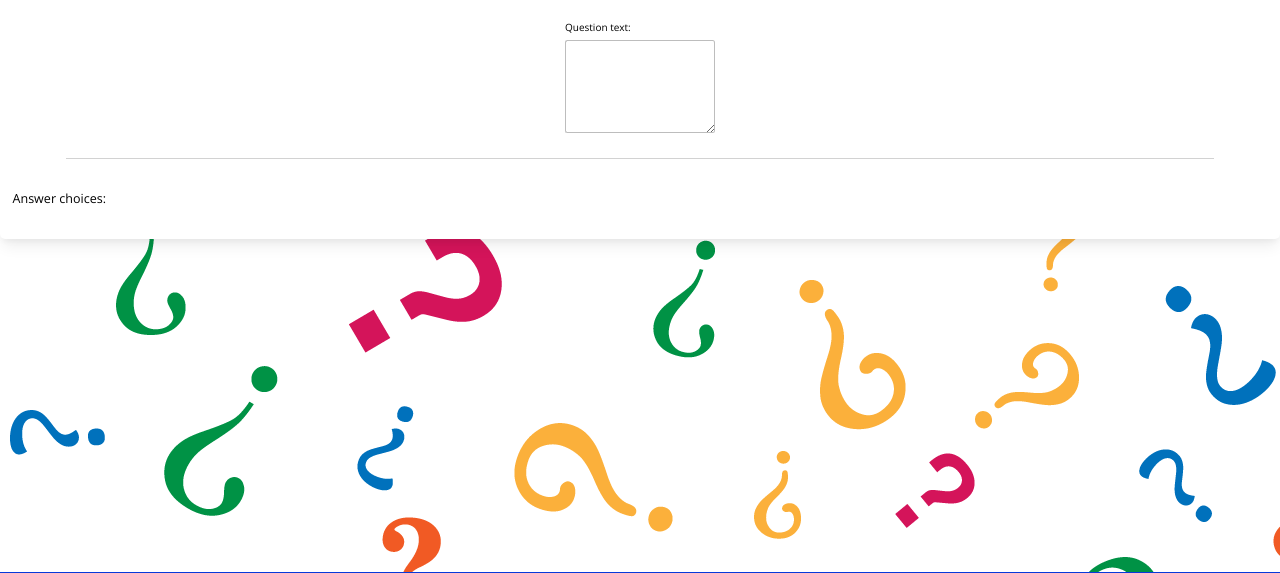
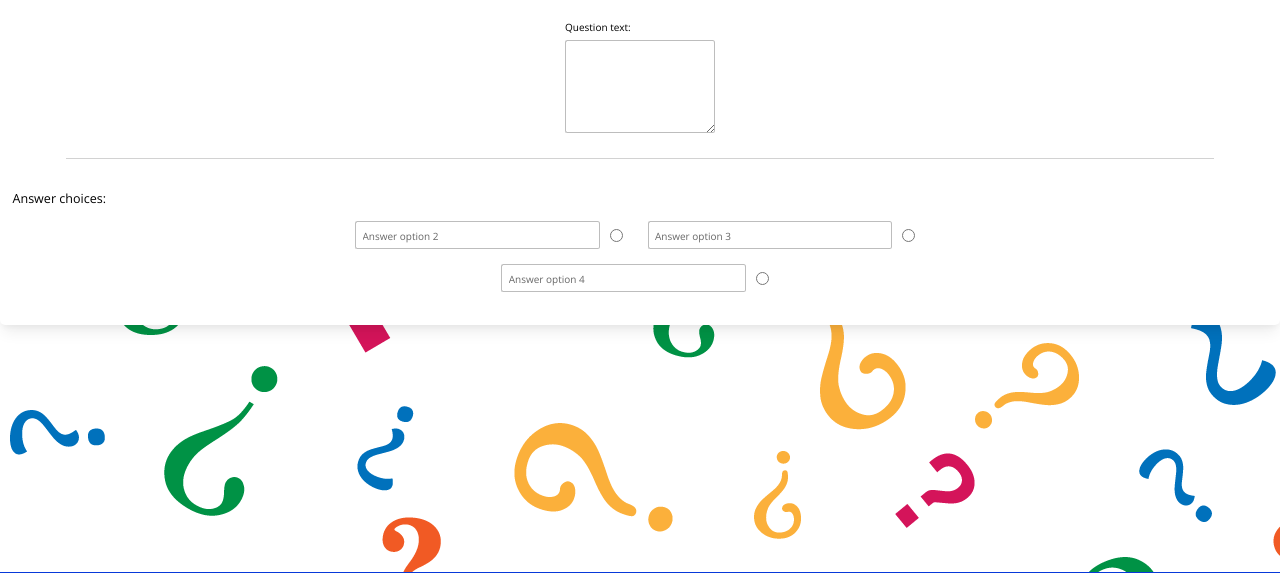
Before and after one commit to thaysom22/quizzical, a Flask app: template templates/pages/edit-question.html in a window 1280 px wide. Shown: the part 295-868 px from the top of the page. Run offline with Flask 2, Linux system fonts and the light colour scheme; the template is opened without the code that fills it, so the values that code supplies are empty; some libraries are stand-ins or nearby versions.

Commit message:
continue implementing edit question endpoint and template

```diff
--- a/app.py
+++ b/app.py
@@ -1172,16 +1172,19 @@ def edit_question(quiz_id, edit_question_id):
         # redirect to where quiz id is not required
         return redirect(url_for('discover'))
 
+    # if quiz identified by new_quiz_id exists...
+    quiz_title = quiz_data.get('title')
     # confirm current user is quiz owner
     user_is_owner = (
         quiz_data.get('quiz_owner_id') == ObjectIdHelper.toObjectId(session.get('user').get('_id'))
     )
 
     if not user_is_owner:
-        flash("Disallowed action: cannot edit quiz - you are not the owner.")
+        flash(f"Disallowed action: cannot edit ${quiz_title} - you are not the owner.")
         return redirect(url_for('view_quiz', view_quiz_id=quiz_id))
 
-
+    # read question data from db with edit_question_id
+    edit_question_data = mongo.db.questions
 
 
     if request.method == "POST":
@@ -1192,11 +1195,9 @@ def edit_question(quiz_id, edit_question_id):
     # GET request
 
 
-    # if quiz identified by new_quiz_id exists...
-    quiz_title = quiz_data.get('title')
+
     num_questions = quiz_data.get('num_questions')
 
-    # read question data from db
 
 
 
--- a/templates/pages/edit-question.html
+++ b/templates/pages/edit-question.html
@@ -41,8 +41,92 @@
             </div>
         </div>
         <hr>
+        <span class="align-self-start p-3">Answer choices:</span>
+        <!-- edit answers wrapper -->
+        <div class="d-flex row justify-content-center align-items-center">
+            <!-- edit answers text inputs -->
+            {% for answer_data in question_data.answers %}
+                <div class="d-flex col-8 col-lg-6 align-items-center mb-3">
+                    <label for="answer-0" class="form-label">Answer option 1</label>
+                    <div class="form-outline w-100">
+                        <input name="answer_0" id="answer-0" type="text"
+                            maxlength="30" value="{{ edit_question_data_answers }}"
+                            class="form-control form-control-lg" required
 
-        <span class="align-self-start p-3">Answer choices:</span>
+                        />
+                        <div class="invalid-feedback">
+                            Answer must be less than 30 characters
+                        </div>
+                    </div>
+                    <!-- edit answer radio button -->
+                    {% if question_data.correct_answer_index == loop.index0 %}
+                        <div class="d-flex align-items-center p-3">
+                            <input type="radio" id="correct_answer_0" name="correct_answer_index" value="0" required>
+                        </div>
+                    {% endif %}
+                </div>
+            {% endfor %}
+
+
+            <!-- answer 1 text input -->
+            <div class="d-flex col-8 col-lg-6 align-items-center mb-3">
+                <div class="form-outline w-100">
+                    <input name="answer_1" id="answer_1" type="text"
+                        maxlength="30" pattern="^[a-zA-Z0-9]{5,20}$"
+                        class="form-control form-control-lg" required
+                    />
+                    <label for="answer_1" class="form-label">Answer option 2</label>
+                    <div class="invalid-feedback">
+                        Answer must be less than 30 characters
+                    </div>
+                </div>
+                <!-- answer 1 radio button -->
+                <div class="d-flex align-items-center p-3">
+                    <input type="radio" id="correct_answer_1" name="correct_answer_index" value="1" required>
+                </div>
+            </div>
+            <!-- answer 2 text input -->
+            <div class="d-flex col-8 col-lg-6 align-items-center mb-3">
+                <div class="form-outline w-100">
+                    <input name="answer_2" id="answer_2" type="text"
+                        maxlength="30" pattern="^[a-zA-Z0-9]{5,20}$"
+                        class="form-control form-control-lg" required
+                    />
+                    <label for="answer_2" class="form-label">Answer option 3</label>
+                    <div class="invalid-feedback">
+                        Answer must be less than 30 characters
+                    </div>
+                </div>
+                <!-- answer 2 radio button -->
+                <div class="d-flex align-items-center p-3">
+                    <input type="radio" id="correct_answer_2" name="correct_answer_index" value="2" required>
+                </div>
+            </div>
+            <!-- answer 3 text input -->
+            <div class="d-flex col-8 col-lg-6 align-items-center mb-3">
+                <div class="form-outline w-100">
+                    <input name="answer_3" id="answer_3" type="text"
+                        maxlength="30" pattern="^[a-zA-Z0-9]{5,20}$"
+                        class="form-control form-control-lg" required
+                    />
+                    <label for="answer_3" class="form-label">Answer option 4</label>
+                    <div class="invalid-feedback">
+                        Answer must be less than 30 characters
+                    </div>
+                </div>
+                <!-- answer 3 radio button -->
+                <div class="d-flex align-items-center p-3">
+                    <input type="radio" id="correct_answer_3" name="correct_answer_index" value="3" required>
+                </div>
+            </div>
+        </div>
+
+
+
+
+
+
+
         <!-- view answers -->
         <div class="view-answers-wrapper row w-100 mt-3 px-5">
         {% for answer_data in question_data.answers %}
```
